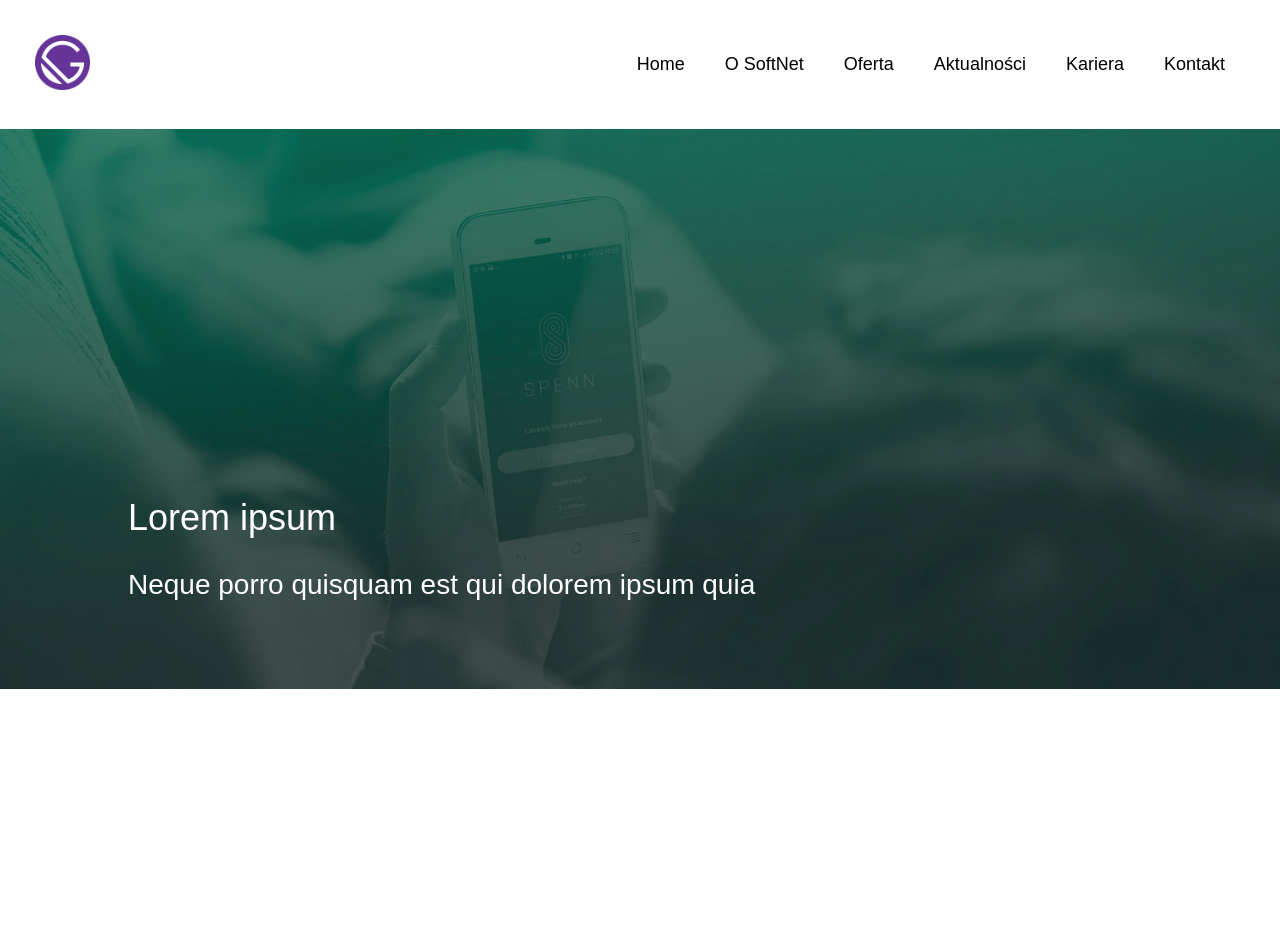
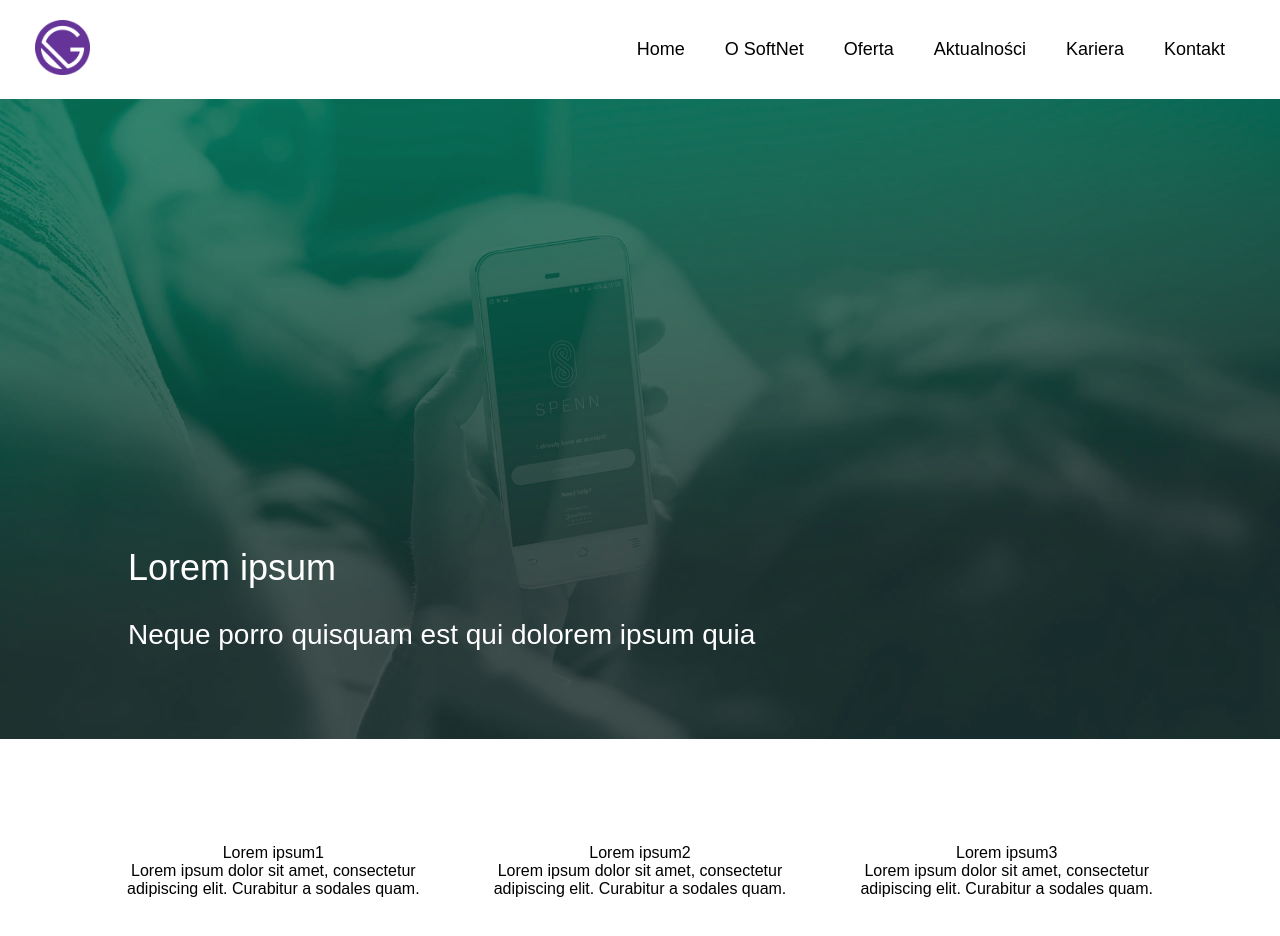
Before and after one commit to Redpike/softnet-website, a Gatsby site: page / in a window 1280 px wide. Before the commit the page ends 800 px from the top, so only its background shows below. Built offline with nearby package versions, Linux system fonts and the light colour scheme; Gatsby itself is replaced by a stand-in of ours.

Commit message:
Add simple CompanyGoals component

```diff
--- /dev/null
+++ b/src/components/CompanyGoals/CompanyGoals.js
@@ -0,0 +1,43 @@
+import React from 'react';
+import styled from 'styled-components';
+import companyGoalItems from '../../shared/CompanyGoalItems';
+
+const GoalItem = styled.div`
+    flex: 1 0 30%;
+    margin: 5px;
+    text-align: center;
+`;
+
+const GoalItemTitle = styled.div`
+
+`;
+
+const GoalItemBody = styled.div`
+
+`;
+
+const GoalItemsWrapper = styled.div`
+    max-width: 1100px;
+    width: 95%;
+    margin: 100px auto;
+    display: flex;
+    flex-wrap: wrap;
+    flex-direction: row;
+`;
+
+const CompanyGoals = () => (
+    <GoalItemsWrapper>
+        {companyGoalItems.map(element => (
+            <GoalItem key={element.id}>
+                <GoalItemTitle>
+                    {element.title}
+                </GoalItemTitle>
+                <GoalItemBody>
+                    {element.body}
+                </GoalItemBody>
+            </GoalItem>
+        ))}
+    </GoalItemsWrapper>
+);
+
+export default CompanyGoals;
--- a/src/components/FrontSlider/FrontSlider.js
+++ b/src/components/FrontSlider/FrontSlider.js
@@ -3,12 +3,12 @@
 import slider1 from '../../assets/images/slider1.jpg';
 
 const ImageSliderWrapper = styled.div`
-    width: 100vw;
+    width: 100%;
 `;
 
 const ImageSliderInnerWrapper = styled.div`
     width: 100%;
-    height: 70vh;
+    height: 80vh;
     background: url(${slider1}) no-repeat center center fixed;
     background-size: cover;
     -webkit-background-size: cover;
--- a/src/components/Header/Header.js
+++ b/src/components/Header/Header.js
@@ -18,7 +18,7 @@
     z-index: 9999;
 
     ${({ theme }) => theme.mq.desktop} {
-        padding: 35px;
+        padding: 20px 35px;
     }
 `;
 
--- a/src/pages/index.js
+++ b/src/pages/index.js
@@ -1,11 +1,13 @@
 import React from "react";
 import MainTemplate from "../templates/MainTemplate/MainTemplate";
 import FrontSlider from "../components/FrontSlider/FrontSlider";
+import CompanyGoals from "../components/CompanyGoals/CompanyGoals";
 
 const IndexPage = () => (
   <>
     <MainTemplate>
       <FrontSlider />
+      <CompanyGoals />
     </MainTemplate>
   </>
 );
--- /dev/null
+++ b/src/shared/CompanyGoalItems.js
@@ -0,0 +1,19 @@
+const companyGoalItems = [
+    {
+        id: 'id1',
+        title: 'Lorem ipsum1',
+        body: 'Lorem ipsum dolor sit amet, consectetur adipiscing elit. Curabitur a sodales quam.'
+    },
+    {
+        id: 'id2',
+        title: 'Lorem ipsum2',
+        body: 'Lorem ipsum dolor sit amet, consectetur adipiscing elit. Curabitur a sodales quam.'
+    },
+    {
+        id: 'id3',
+        title: 'Lorem ipsum3',
+        body: 'Lorem ipsum dolor sit amet, consectetur adipiscing elit. Curabitur a sodales quam.'
+    }
+];
+
+export default companyGoalItems;
```
